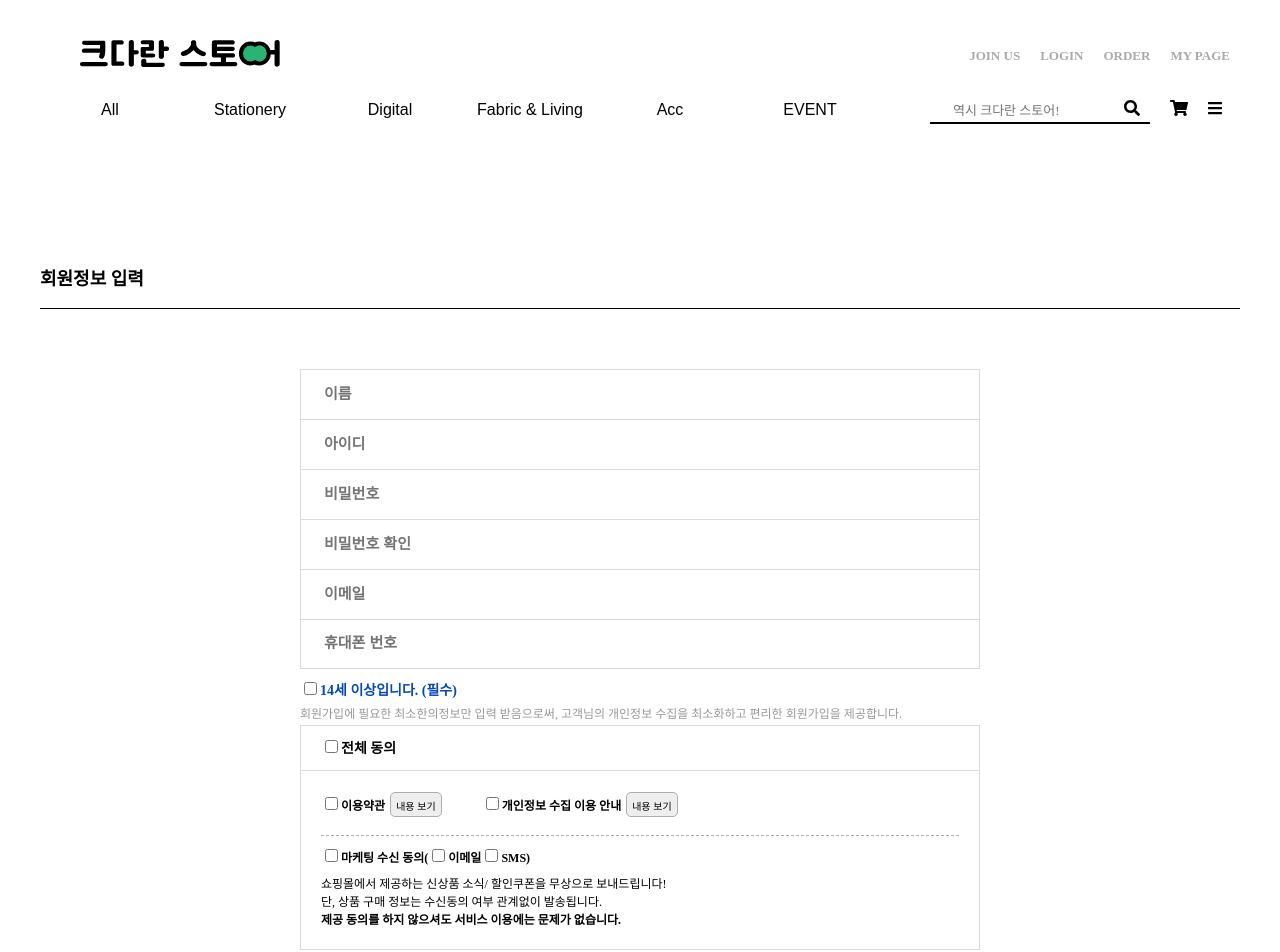
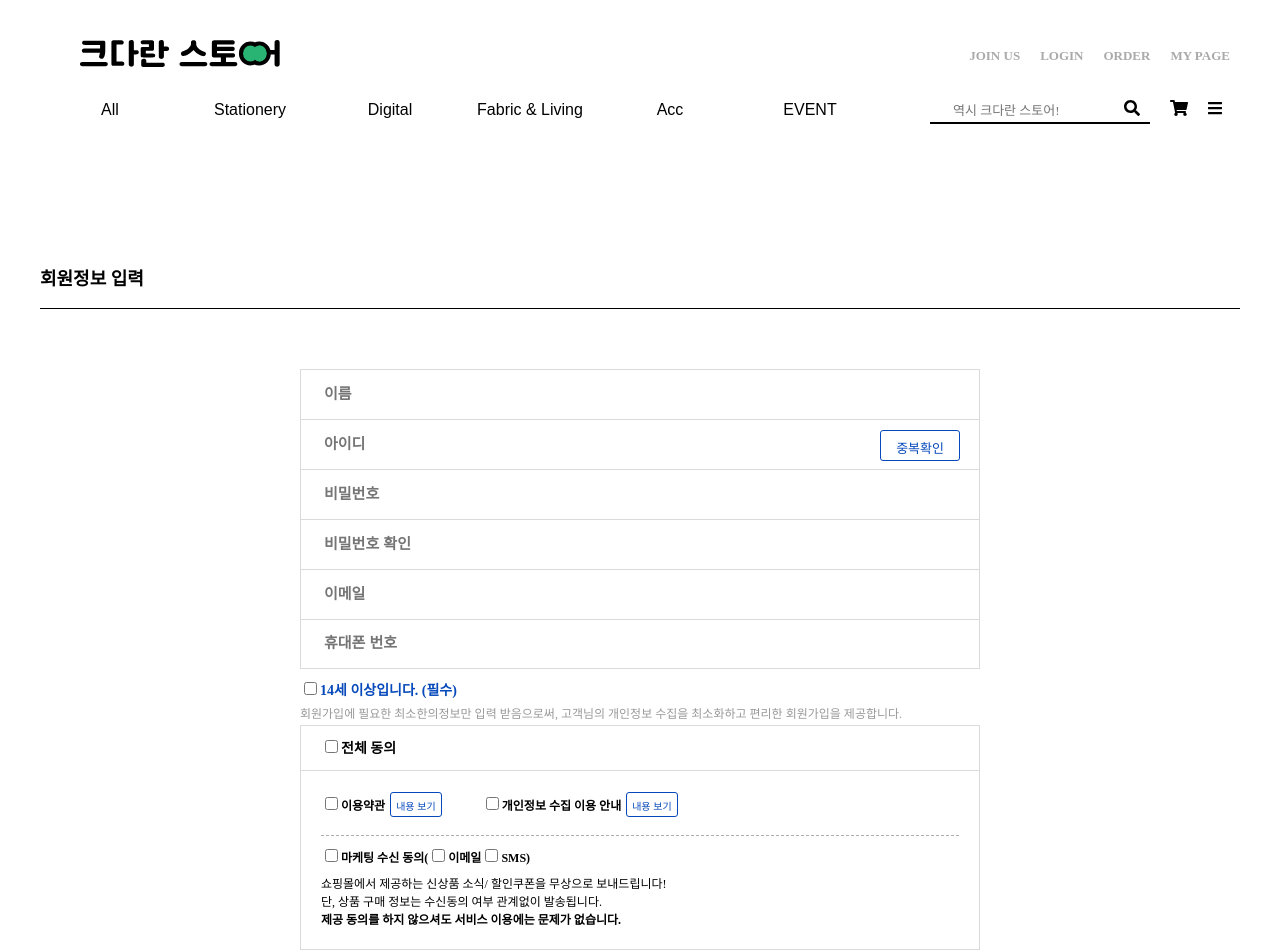
Before and after one commit to yebomlee/fullstack2-1st-keudaran-studio-frontend, a React (Create React App) app: page /signup in a window 1280 px wide. Shown: the top 952 px of the page. Built offline with nearby package versions, Linux system fonts and the light colour scheme; a web font is replaced by a local one.

Commit message:
Add: 아이디 중복 검사 기능 구현

```diff
--- a/src/pages/Sign/SignUp/SignUp.js
+++ b/src/pages/Sign/SignUp/SignUp.js
@@ -21,6 +21,7 @@ class SignUp extends React.Component {
         isAgreedPhoneMarketing: false,
         isAgreedEmailMarketing: false,
       },
+      isUsernameUnique: false,
     };
   }
 
@@ -34,6 +35,10 @@ class SignUp extends React.Component {
     const { userAgreeData } = this.state;
     const { name, checked } = e.currentTarget;
     this.setState({ userAgreeData: { ...userAgreeData, [name]: checked } });
+  };
+
+  detectUsernameChange = e => {
+    this.setState({ isUsernameUnique: false });
   };
 
   changeMarketingCheckAll = e => {
@@ -62,6 +67,32 @@ class SignUp extends React.Component {
     });
   };
 
+  testUsernameDuplicate = e => {
+    e.preventDefault();
+    const { username } = this.state.userInfoData;
+    if (username === '') return alert('아이디를 입력해주세요');
+    if (username.length < 5) return alert('5글자 이상의 아이디를 입력해주세요');
+    fetch('/user/signup/username', {
+      headers: {
+        'Content-Type': 'application/json',
+      },
+      method: 'POST',
+      body: JSON.stringify({
+        username,
+      }),
+    })
+      .then(res => res.json())
+      .then(res => {
+        if (res.message === 'AVAILABLE_ID') {
+          this.setState({ isUsernameUnique: true });
+          alert('사용 가능한 아이디 입니다.');
+        } else {
+          alert('중복된 아이디 입니다. 다른 아이디를 사용해 주세요');
+        }
+      })
+      .catch(e => console.log(e));
+  };
+
   submitUserData = e => {
     e.preventDefault();
     const {
@@ -79,9 +110,11 @@ class SignUp extends React.Component {
       isAgreedPhoneMarketing,
       isAgreedEmailMarketing,
     } = this.state.userAgreeData;
+    const { isUsernameUnique } = this.state;
 
     if (!isAgreedAge || !isAgreedServicePolicy || !isAgreedCollectPrivate)
       return alert('필수 약관에 동의해 주세요.');
+    else if (!isUsernameUnique) return alert('아이디 중복 검사를 해주세요');
     else if (
       !realName ||
       !username ||
@@ -91,6 +124,8 @@ class SignUp extends React.Component {
       !phoneNumber
     )
       return alert('빈칸을 모두 채워주세요!');
+    else if (!/^[가-힣]{2,4}$/.exec(realName))
+      return alert('이름은 두글자 이상 네글자 이하로 입력해주세요.');
     else if (password !== passwordConfirm)
       return alert('비밀번호 확인과 비밀번호가 일치하지 않습니다.');
     else if (/\W/.exec(username))
@@ -103,10 +138,16 @@ class SignUp extends React.Component {
       return alert('이메일 형식을 지켜주세요.');
     else if (!/^\d{9,11}/.exec(phoneNumber))
       return alert('핸드폰 번호는 숫자만 정확히 입력해주세요');
-    else if (!/^(?=.*[A-Za-z])(?=.*\d)[A-Za-z\d]{8,}$/.exec(password))
-      return alert('비밀번호는 8자 이상의 숫자와 문자가 들어가야 합니다.');
+    else if (
+      !/^(?=.*[A-Za-z])(?=.*\d)(?=.*[$@$!%*#?&])[A-Za-z\d$@$!%*#?&]{8,}$/.exec(
+        password
+      )
+    )
+      return alert(
+        '비밀번호는 8자 이상의 숫자와 문자, 특수문자가 들어가야 합니다'
+      );
 
-    fetch('/user/signUp', {
+    fetch('/user/signup', {
       headers: {
         'Content-Type': 'application/json',
       },
@@ -115,7 +156,6 @@ class SignUp extends React.Component {
         realName,
         username,
         password,
-        passwordConfirm,
         email,
         phoneNumber,
         isAgreedServicePolicy,
@@ -127,14 +167,18 @@ class SignUp extends React.Component {
       .then(res => res.json())
       .then(res => {
         console.log(res);
-        alert('회원가입 성공!');
-        this.props.history.push('/');
+        if (res.message === 'SIGN_UP_SUCCESS') {
+          alert('회원가입 성공!');
+          this.props.history.push('/');
+        } else {
+          alert(res.message);
+        }
       })
       .catch(e => console.log(e));
   };
 
   render() {
-    const { userAgreeData } = this.state;
+    const { userAgreeData, isUsernameUnique } = this.state;
     return (
       <div className="SignUp">
         <SignUpBox
@@ -144,6 +188,9 @@ class SignUp extends React.Component {
           changeMarketingCheckAll={this.changeMarketingCheckAll}
           changeCheckAll={this.changeCheckAll}
           submitUserData={this.submitUserData}
+          testUsernameDuplicate={this.testUsernameDuplicate}
+          detectUsernameChange={this.detectUsernameChange}
+          isUsernameUnique={isUsernameUnique}
         />
       </div>
     );
--- a/src/pages/Sign/SignUp/SignUpBox.js
+++ b/src/pages/Sign/SignUp/SignUpBox.js
@@ -32,6 +32,9 @@ class SignUpBox extends React.Component {
       changeCheckAll,
       changeMarketingCheckAll,
       submitUserData,
+      testUsernameDuplicate,
+      detectUsernameChange,
+      isUsernameUnique,
     } = this.props;
     return (
       <section className="SignUpBox">
@@ -55,7 +58,20 @@ class SignUpBox extends React.Component {
                   className="usernameInput userInfoInput"
                   placeholder="아이디"
                   onChange={saveInputChange}
+                  onInput={detectUsernameChange}
                 />
+                {isUsernameUnique ? (
+                  <p className="uniqueIdDeclare">
+                    중복되지 않은 아이디 입니다!
+                  </p>
+                ) : null}
+                <button
+                  type="submit"
+                  className="duplicateTestButton"
+                  onClick={testUsernameDuplicate}
+                >
+                  중복확인
+                </button>
               </li>
               <li>
                 <input
@@ -137,7 +153,7 @@ class SignUpBox extends React.Component {
                   <label htmlFor="usePolicyCheck">이용약관</label>
                   <button
                     type="button"
-                    className="littleGreyBtn"
+                    className="littleBlueBtn"
                     onClick={this.scrollToUsePolicy}
                   >
                     내용 보기
@@ -154,7 +170,7 @@ class SignUpBox extends React.Component {
                   </label>
                   <button
                     type="button"
-                    className="littleGreyBtn"
+                    className="littleBlueBtn"
                     onClick={this.scrollToPrivacy}
                   >
                     내용 보기
--- a/src/pages/Sign/SignUp/SignUpBox.scss
+++ b/src/pages/Sign/SignUp/SignUpBox.scss
@@ -16,6 +16,7 @@
     border-top: 1px solid #000;
 
     .signUpForm {
+      position: relative;
       max-width: 680px;
       width: 100%;
       padding-top: 40px;
@@ -36,6 +37,28 @@
           font-size: 15px;
         }
       }
+      .uniqueIdDeclare {
+        position: absolute;
+        top: 111.1px;
+        right: 110px;
+        // color: #23a267;
+        color: #0549bb;
+        font-weight: 600;
+      }
+      .duplicateTestButton {
+        position: absolute;
+        top: 101px;
+        right: -20px;
+        margin: 0 40px 0 5px;
+        padding: 7px 15px 3px 15px;
+        border-radius: 3px;
+        background-color: #fff;
+        border: 1px solid #0549bb;
+        color: #0549bb;
+        font-size: 13px;
+        cursor: pointer;
+      }
+
       .phoneInput {
         border-bottom: 1px solid #dadada;
       }
@@ -78,12 +101,13 @@
             font-weight: 600;
             line-height: 30px;
 
-            .littleGreyBtn {
+            .littleBlueBtn {
               margin: 0 40px 0 5px;
               padding: 5px 5px 3px 5px;
-              border-radius: 5px;
-              background-color: #eee;
-              border: 1px solid #adadad;
+              border-radius: 3px;
+              background-color: #fff;
+              border: 1px solid #0549bb;
+              color: #0549bb;
               font-size: 10px;
               cursor: pointer;
             }
```
